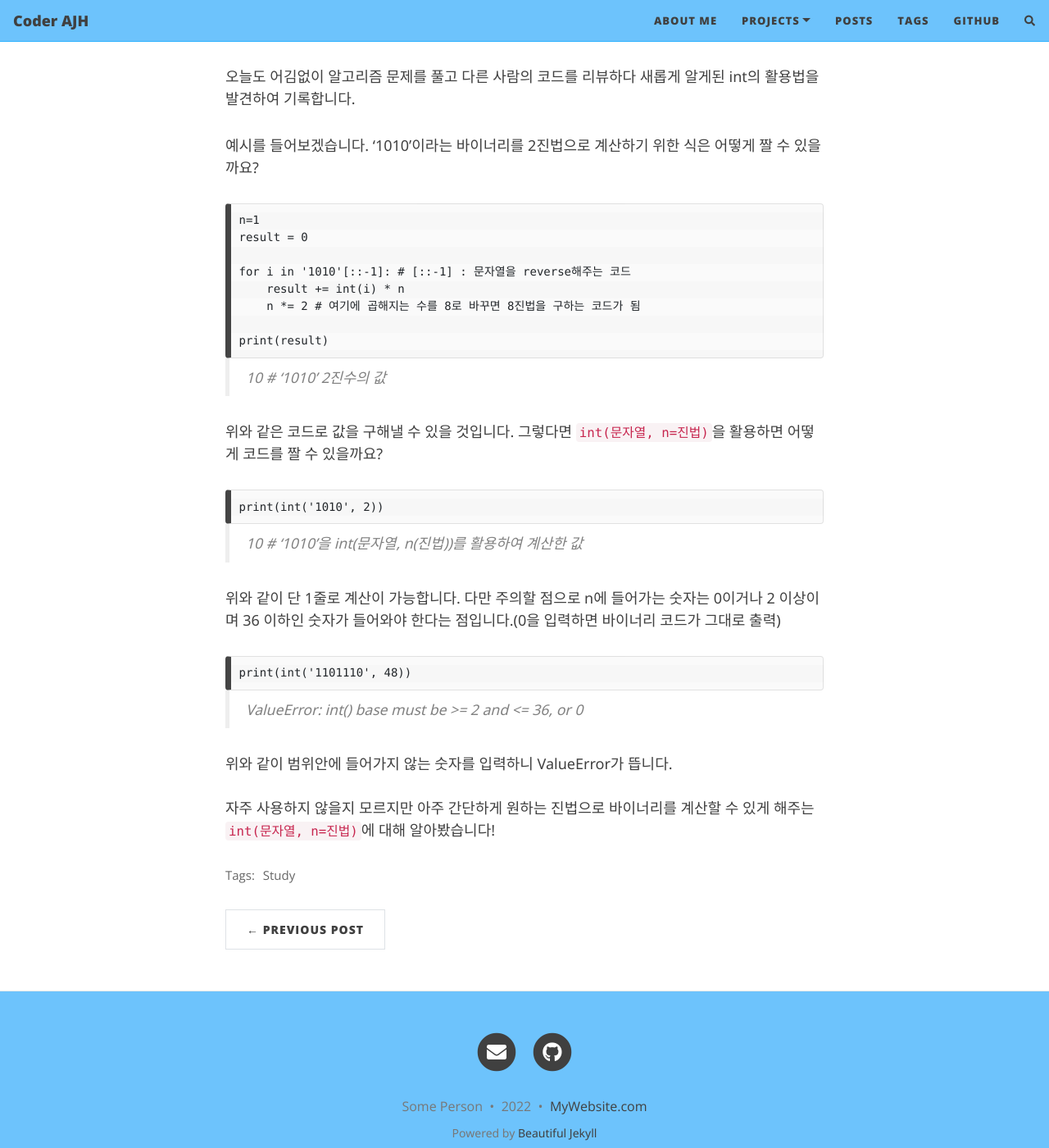
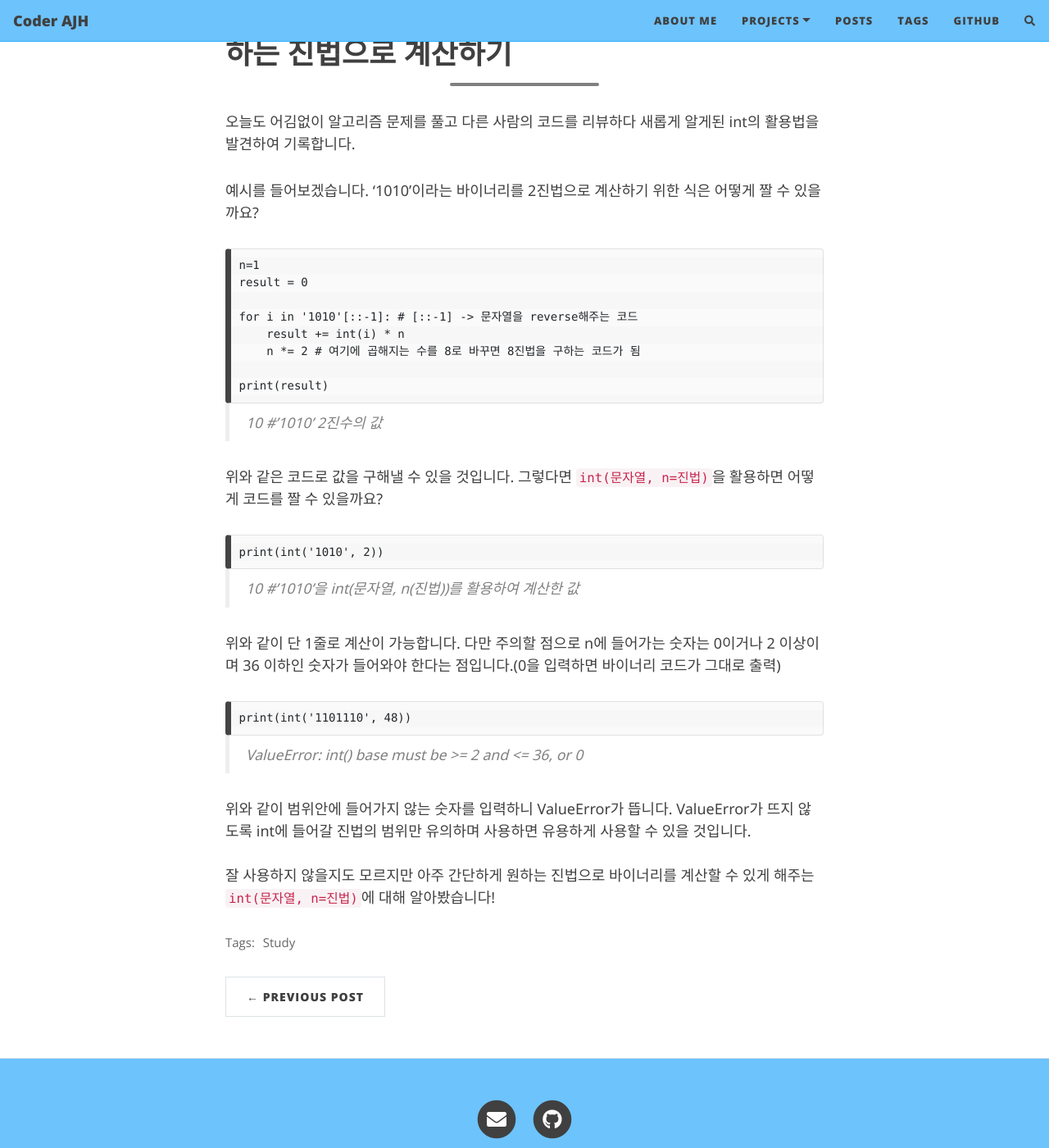
Before and after one commit to junhong625/junhong625.github.io, a Jekyll site: the page built from _posts/2022-04-26-int를 활용하여 바이너리 원하는 진수로 계산하기.md, in a window 1280 px wide and 1400 px high, scrolled down 448 px. Shown: the whole window at 82% size. Built offline with Jekyll 4.4.1, drawn with Linux system fonts in a browser that asks for light colours; nearby versions of some CDN libraries; comment, search, counter and statistics services are not loaded; some of the changed text lies outside the part shown.

Commit message:
Update 2022-04-26-int를 활용하여 바이너리 원하는 진수로 계산하기.md

````diff
--- a/_posts/2022-04-26-int를 활용하여 바이너리 원하는 진수로 계산하기.md
+++ b/_posts/2022-04-26-int를 활용하여 바이너리 원하는 진수로 계산하기.md
@@ -1,6 +1,6 @@
 ---
 layout : post
-title : 'int(문자열, n(진법)을 활용하여 바이너리를 원하는 진법으로 계산하기'
+title : 'int(문자열, n=진법)을 활용하여 바이너리를 원하는 진법으로 계산하기'
 subtitle : 'int 활용'
 gh-repo: junhong625/Study
 gh-badge: [star, fork, follow]
@@ -20,20 +20,20 @@ comments: true
 n=1
 result = 0
 
-for i in '1010'[::-1]: # [::-1] : 문자열을 reverse해주는 코드
+for i in '1010'[::-1]: # [::-1] -> 문자열을 reverse해주는 코드
     result += int(i) * n
     n *= 2 # 여기에 곱해지는 수를 8로 바꾸면 8진법을 구하는 코드가 됨
 
 print(result)
 ```
-> 10 # '1010' 2진수의 값
+> 10 #'1010' 2진수의 값
 
 위와 같은 코드로 값을 구해낼 수 있을 것입니다. 그렇다면 `int(문자열, n=진법)`을 활용하면 어떻게 코드를 짤 수 있을까요?
 
 ```
 print(int('1010', 2))
 ```
-> 10 # '1010'을 int(문자열, n(진법))를 활용하여 계산한 값
+> 10 #'1010'을 int(문자열, n(진법))를 활용하여 계산한 값
 
 위와 같이 단 1줄로 계산이 가능합니다.
 다만 주의할 점으로 n에 들어가는 숫자는 0이거나 2 이상이며 36 이하인 숫자가 들어와야 한다는 점입니다.(0을 입력하면 바이너리 코드가 그대로 출력)
@@ -43,6 +43,7 @@ print(int('1101110', 48))
 > ValueError: int() base must be >= 2 and <= 36, or 0
 
 위와 같이 범위안에 들어가지 않는 숫자를 입력하니 ValueError가 뜹니다.
+ValueError가 뜨지 않도록 int에 들어갈 진법의 범위만 유의하며 사용하면 유용하게 사용할 수 있을 것입니다.
 <br>
 <br>
-자주 사용하지 않을지 모르지만 아주 간단하게 원하는 진법으로 바이너리를 계산할 수 있게 해주는 `int(문자열, n=진법)`에 대해 알아봤습니다!
+잘 사용하지 않을지도 모르지만 아주 간단하게 원하는 진법으로 바이너리를 계산할 수 있게 해주는 `int(문자열, n=진법)`에 대해 알아봤습니다!
````
